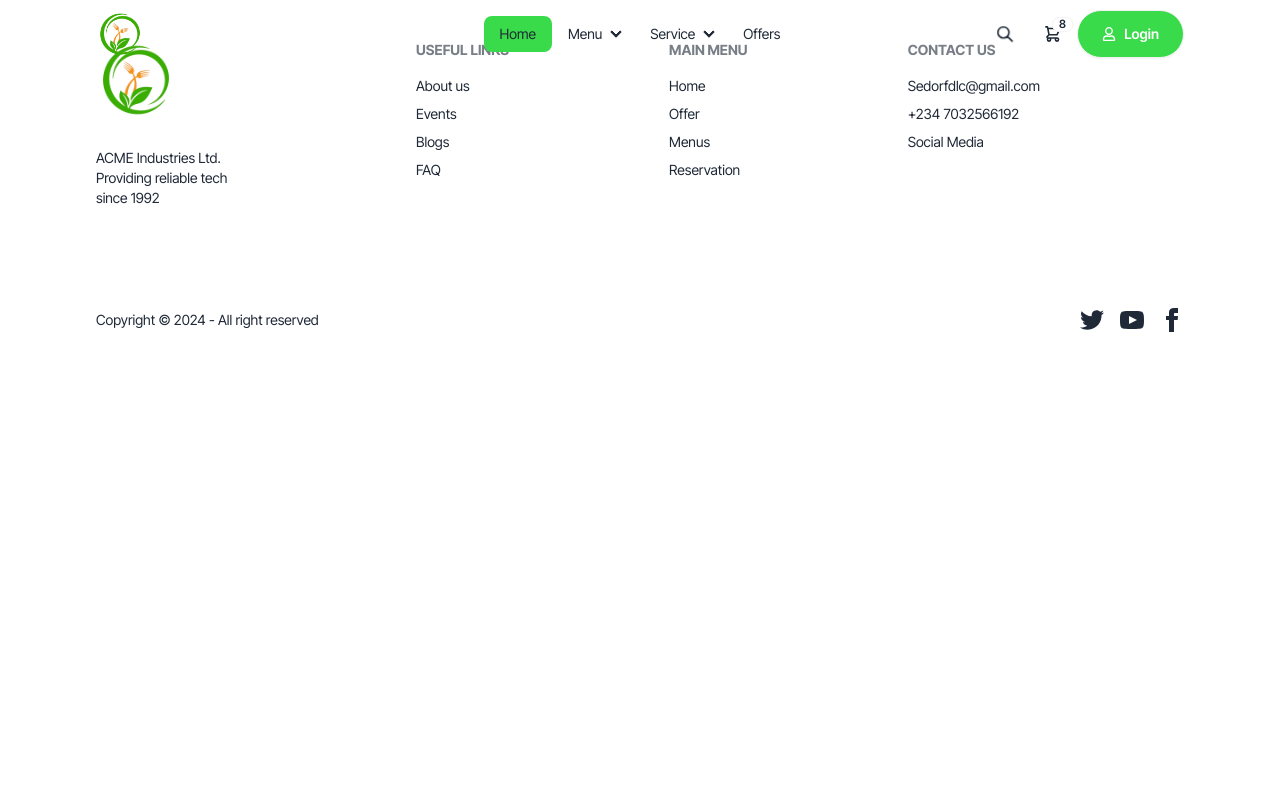
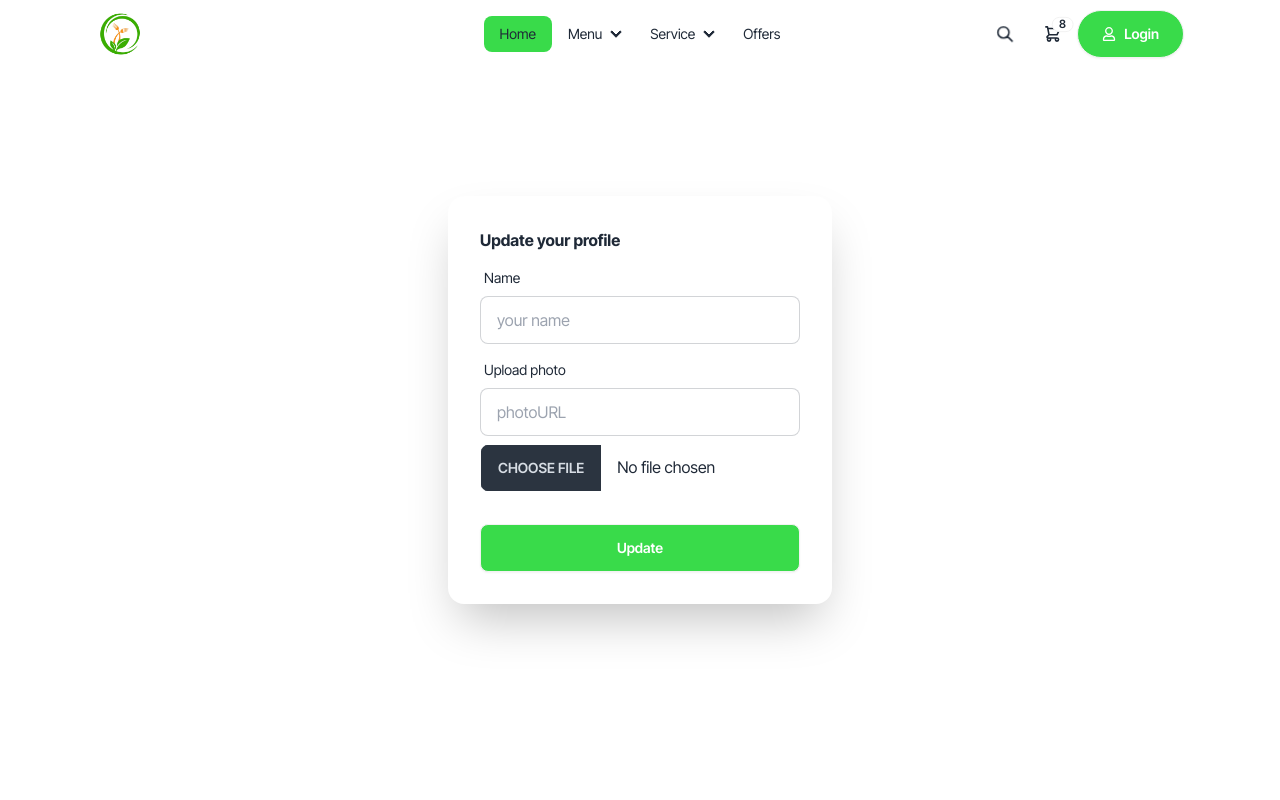
Before and after one commit to CodedSedorf/Restaurant, a React (Vite) app in the folder foodie-client/: page /update-profile in a window 1280 px wide. Shown: the top 800 px of the page. Built offline with nearby package versions, Linux system fonts and the light colour scheme; no server answers.

Commit message:
ProfileUpdate

```diff
--- a/foodie-client/src/App.jsx
+++ b/foodie-client/src/App.jsx
@@ -50,6 +50,7 @@ import MyNavbar from "./components/MyNavbar";
 import Footerzz from "./components/Footerzz";
 import Signup from "./components/Signup";
 import AuthProvider, { AuthContext } from "./components/contexts/AuthProvider";
+import UpdateProfile from "./components/Dashboard/UpdateProfile";
 
 function App() {
   const { loading } = useContext(AuthContext);
@@ -80,6 +81,7 @@ function AppContent() {
         <Route path="/" element={<Main />} />
         <Route path="/menu" element={<Shop />} />
         <Route path="/signup" element={<Signup />} />
+        <Route path="/update-profile" element={<UpdateProfile/>} />
       </Routes>
       <Footerzz />
     </>
--- /dev/null
+++ b/foodie-client/src/components/Dashboard/UpdateProfile.jsx
@@ -0,0 +1,78 @@
+import React, { useContext } from "react";
+import { useForm } from "react-hook-form"
+import { AuthContext } from "../contexts/AuthProvider";
+import { useLocation, useNavigate } from "react-router-dom";
+
+const UpdateProfile = () => {
+    const {updateUserProfile} = useContext(AuthContext)
+    const {
+        register,
+        handleSubmit,
+        // watch,
+        formState: { errors },
+      } = useForm()
+
+      const navigate = useNavigate();
+      const location = useLocation()
+      const from = location.state?.pathname || "/"
+
+      const onSubmit = (data) => {
+        const name = data.name;
+        const photoURL = data.photoURL;
+        updateUserProfile(name, photoURL).then(() => {
+            // Profile updated!
+            console.log(data);
+            alert("Profile updated!")
+            navigate("/")
+            window.location.reload()
+            // navigate(from, {replace:true})
+
+            // ...
+          }).catch((error) => {
+            alert("An error occurred")
+            // An error occurred
+            // ...
+            console.log(error.message);
+          });
+      }
+  return (
+    <div className="flex items-center h-screen justify-center">
+      <div className="card shrink-0 w-full max-w-sm shadow-2xl bg-base-100">
+        <form className="card-body" onSubmit={handleSubmit(onSubmit)}>
+            <h3 className="font-bold">Update your profile</h3>
+          <div className="form-control">
+            <label className="label">
+              <span className="label-text">Name</span>
+            </label>
+            <input
+              type="text"
+              placeholder="your name"
+              className="input input-bordered"
+              required
+              {...register("name")}
+            />
+          </div>
+          <div className="form-control">
+            <label className="label">
+              <span className="label-text">Upload photo</span>
+            </label>
+            <input
+              type="text"
+              placeholder="photoURL"
+              className="input input-bordered"
+              required
+              {...register("photoURL")}
+            />
+          </div>
+          {/* {Temporary for uploading image until backend is set up} */}
+          <input type="file" className="file-input w-full max-w-xs" />
+          <div className="form-control mt-6">
+            <button className="btn bg-green text-white">Update</button>
+          </div>
+        </form>
+      </div>
+    </div>
+  );
+};
+
+export default UpdateProfile;
--- a/foodie-client/src/components/Loginprofile.jsx
+++ b/foodie-client/src/components/Loginprofile.jsx
@@ -52,7 +52,7 @@ const Loginprofile = ({user}) => {
           <ul className="menu p-4 w-80 min-h-full bg-base-200 text-base-content">
             {/* Sidebar content here */}
             <li>
-              <a>Profile</a>
+              <a href="/update-profile">Profile</a>
             </li>
             <li>
               <a>Order</a>
--- a/foodie-client/src/components/contexts/AuthProvider.jsx
+++ b/foodie-client/src/components/contexts/AuthProvider.jsx
@@ -29,7 +29,7 @@ const AuthProvider = ({ children }) => {
         return signOut(auth);
     }
 
-    const updateUserProfile = ({ name, photoURL }) => {
+    const updateUserProfile = (name, photoURL) => {
         return updateProfile(auth.currentUser, { displayName: name, photoURL: photoURL });
     }
 
```
Also changed, not shown: foodie-client/src/components/PrivateRoute/PrivateRouter.jsx (added).
